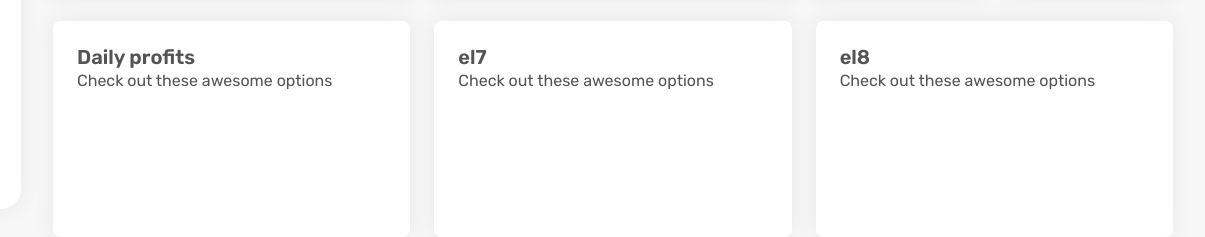
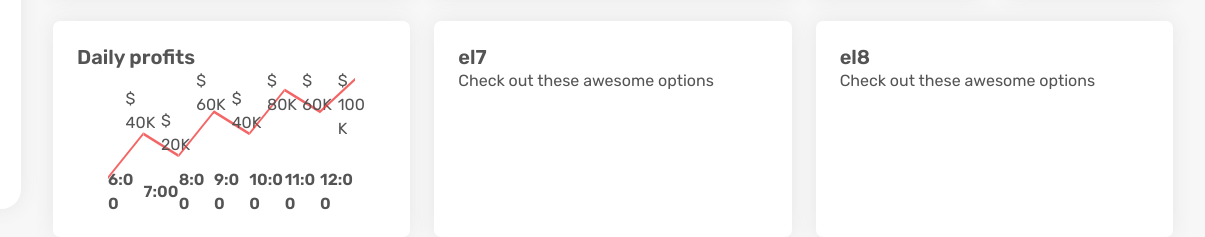
Before and after one commit to rzubrr/AdminUI, a plain HTML site: page index.html in a window 1280 px wide. Shown: the part 591-828 px from the top of the page, 75-1280 px from the left. Drawn offline with nearby package versions, Linux system fonts and the light colour scheme.

Commit message:
Updated minor things + new chart added

```diff
--- a/index.html
+++ b/index.html
@@ -36,7 +36,7 @@
                 <li><a href="messages.html" class="nav-link item"><i class="fas fa-envelope-open-text fa-2x"></i></a></li>
                 <li><a href="https://calendar.google.com/" class="nav-link item"><i class="fas fa-calendar fa-2x"></i></a></li>
             </ul>
-            <a href="https://github.com/rzubrr" class="nav-link" target="_blank" id="github"><i
+            <a href="https://github.com/rzubrr/AdminUI" class="nav-link" target="_blank" id="github"><i
                     class="fab fa-github fa-3x"></i></a>
         </div>
         <section id="main">
@@ -70,7 +70,7 @@
 
                 <div class="element d-flex flex-column" id="todo">
                     <h5>To-do today</h5>
-                    <div id="tasks" style="width: fit-content;">
+                    <div id="tasks">
                     <div><input type="checkbox" name="todo" id="todo1" onclick="check('todo1')"> <span id="todo1Label">Task 1</span></div>
                     <div><input type="checkbox" name="todo" id="todo2" onclick="check('todo2')"> <span id="todo2Label">Task 2</span></div>
                     <div><input type="checkbox" name="todo" id="todo3" onclick="check('todo3')">  <span id="todo3Label">Task 3</span></div>
@@ -228,7 +228,38 @@
 
                 <div class="element" id="el6">
                     <h5>Daily profits</h5>
-                    <p>Check out these awesome options</p>
+                    <table class="charts-css line show-labels" style="width: 80%; height: 80%;">
+                        <tbody>
+                            <tr>
+                              <td style="--start: 0.0; --size: 0.4"> <span class="data"> $ 40K </span> </td>
+                              <th>6:00</th>
+                            </tr>
+                            <tr>
+                              <td style="--start: 0.4; --size: 0.2"> <span class="data"> $ 20K </span> </td>
+                              <th>7:00</th>
+                            </tr>
+                            <tr>
+                              <td style="--start: 0.2; --size: 0.6"> <span class="data"> $ 60K </span> </td>
+                              <th>8:00</th>
+                            </tr>
+                            <tr>
+                              <td style="--start: 0.6; --size: 0.4"> <span class="data"> $ 40K </span> </td>
+                              <th>9:00</th>
+                            </tr>
+                            <tr>
+                              <td style="--start: 0.4; --size: 0.8"> <span class="data"> $ 80K </span> </td>
+                              <th>10:00</th>
+                            </tr>
+                            <tr>
+                              <td style="--start: 0.8; --size: 0.6"> <span class="data"> $ 60K </span> </td>
+                              <th>11:00</th>
+                            </tr>
+                            <tr>
+                              <td style="--start: 0.6; --size: 0.9"> <span class="data"> $ 100K </span> </td>
+                              <th>12:00</th>
+                            </tr>
+                          </tbody>
+                    </table>
                 </div>
 
 
--- a/styles/style.css
+++ b/styles/style.css
@@ -149,6 +149,12 @@ li {
     padding-top: 1.5rem;
 }
 
+#tasks
+{
+    height: 70%;
+    overflow: scroll;
+}
+
 #unread, #read
 {
     display: grid;
```
Also changed, not shown: messages.html (+1 -1 lines).
